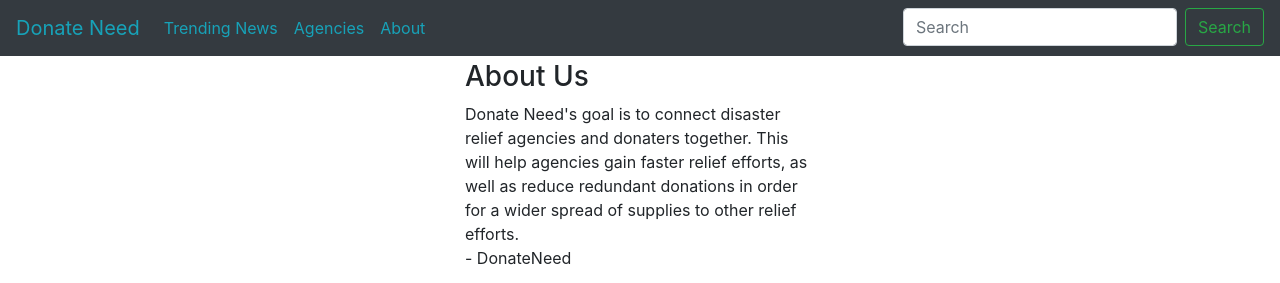
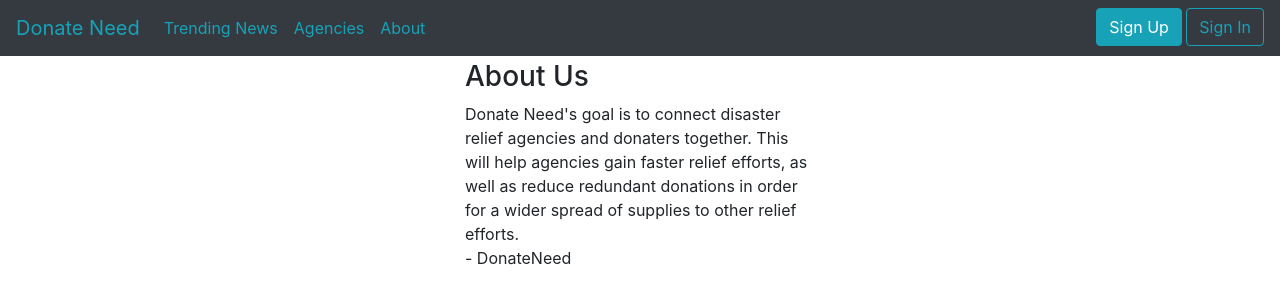
Before and after one commit to ChicoState/DonateNeed, a Django app: page /about in a window 1280 px wide. Shown: the top 283 px of the page. Run offline with Django 3.2, Linux system fonts and the light colour scheme; some libraries are stand-ins or nearby versions.

Commit message:
Put in buttons for sign in and sign up, as well as cleaning up signIn.

```diff
--- a/mysite/myapp/templates/base.html
+++ b/mysite/myapp/templates/base.html
@@ -29,13 +29,16 @@
         <a class="nav-item nav-link text-info"  href="{% url 'trending' %}">Trending News</a>
         <a class="nav-item nav-link text-info"  href="{% url 'agencies' %}">Agencies</a>
         <a class="nav-item nav-link text-info"  href="{% url 'about' %}">About</a>
-        <div class="ml-auto">
+        <div class="ml-auto px-auto">
 
-          <form class="form-inline">
+          {% if not signedIn %}
+            <a class="btn btn-info" href="{% url 'signUp' %}" role="button">Sign Up</a>
+            <a class="btn btn-outline-info" href="{% url 'signIn' %}" role="button">Sign In</a>
+          {% endif %}
 
-            <input class="form-control mr-sm-2" type="search" placeholder="Search" aria-label="Search">
-            <button class="btn btn-outline-success my-2 my-sm-0" type="submit">Search</button>
-          </form>
+          {% if signedIn %}
+
+          {% endif %}
         </div>
       </div>
     </div>
--- a/mysite/myapp/views.py
+++ b/mysite/myapp/views.py
@@ -2,7 +2,7 @@ from django.shortcuts import render
 from django.shortcuts import redirect
 import pyrebase
 
-
+# For Testing
 class Article:
   def __init__(self, url, title, picUrl, summary):
     self.url = url
@@ -18,6 +18,17 @@ class Card:
     self.address = address
     self.phone = phone
 
+newCard = [
+    Card("Red Cross", "https://www.redcross.org", "media/redCross.jpg", "2125 East Onstott Road Yuba City, CA 95991","(530) 673-1460"),
+    Card("Neighborhood Church of Chico", "http://www.ncchico.org/", "media/NC.jpg", "2801 Notre Dame Boulevard Chico, CA 95928", "(530) 343-6006"),
+    Card("Northern Valley Catholic Social Service", "https://www.redcross.org", "media/NVCSS.png", "2400 Washington Ave Redding, CA 96001-2832", "(530) 345-1600")
+  ]
+
+newArticle = [
+  Article("https://www.cnbc.com/2019/05/16/six-months-after-camp-fire-survivors-struggle-to-find-temporary-homes.html", "Six months after California’s Camp Fire, survivors still struggle to find temporary homes", "static/media/fire.jpg", "The blaze in Northern California’s Butte County killed 86 people, destroyed about 14,000 homes and left most of the town of Paradise in ruins. It ranks as the deadliest and most destructive fire in California history."),
+  Article("https://www.cnbc.com/2019/05/16/six-months-after-camp-fire-survivors-struggle-to-find-temporary-homes.html", "Hurricane Dorian Damage in Bahamas Explained", "static/media/fire.jpg", "Meteorologist Kait Parker says the damage in the Bahamas was caused by a combination of storm surge and winds.")
+]
+# End testing block
 
 config = {
     'apiKey': "AIzaSyDGPibcqcm-BDI-yckPYFcXpPCFvhnPd3E",
@@ -38,16 +49,7 @@ auth = firebase.auth()
 # Create your views here.
 def home(request):
   title = "Home "
-  newCard = [
-    Card("Red Cross", "https://www.redcross.org", "media/redCross.jpg", "2125 East Onstott Road Yuba City, CA 95991","(530) 673-1460"),
-    Card("Neighborhood Church of Chico", "http://www.ncchico.org/", "media/NC.jpg", "2801 Notre Dame Boulevard Chico, CA 95928", "(530) 343-6006"),
-    Card("Northern Valley Catholic Social Service", "https://www.redcross.org", "media/NVCSS.png", "2400 Washington Ave Redding, CA 96001-2832", "(530) 345-1600")
-  ]
 
-  newArticle = [
-    Article("https://www.cnbc.com/2019/05/16/six-months-after-camp-fire-survivors-struggle-to-find-temporary-homes.html", "Six months after California’s Camp Fire, survivors still struggle to find temporary homes", "static/media/fire.jpg", "The blaze in Northern California’s Butte County killed 86 people, destroyed about 14,000 homes and left most of the town of Paradise in ruins. It ranks as the deadliest and most destructive fire in California history."),
-    Article("https://www.cnbc.com/2019/05/16/six-months-after-camp-fire-survivors-struggle-to-find-temporary-homes.html", "Hurricane Dorian Damage in Bahamas Explained", "static/media/fire.jpg", "Meteorologist Kait Parker says the damage in the Bahamas was caused by a combination of storm surge and winds.")
-  ]
   context = {
     "title": title,
     "cards": newCard,
@@ -59,11 +61,7 @@ def home(request):
 
 def agencies(request):
   title = "Agencies "
-  newCard = [
-    Card("Red Cross", "https://www.redcross.org", "media/redCross.jpg", "2125 East Onstott Road Yuba City, CA 95991","(530) 673-1460"),
-    Card("Neighborhood Church of Chico", "http://www.ncchico.org/", "media/NC.jpg", "2801 Notre Dame Boulevard Chico, CA 95928", "(530) 343-6006"),
-    Card("Northern Valley Catholic Social Service", "https://www.redcross.org", "media/NVCSS.png", "2400 Washington Ave Redding, CA 96001-2832", "(530) 345-1600")
-  ]
+
   context = {
     "title": title,
     "cards": newCard,
@@ -76,11 +74,6 @@ def agencies(request):
 
 def trending(request):
   title = "Trending News "
-
-  newArticle = [
-    Article("https://www.cnbc.com/2019/05/16/six-months-after-camp-fire-survivors-struggle-to-find-temporary-homes.html", "Six months after California’s Camp Fire, survivors still struggle to find temporary homes", "static/media/fire.jpg", "The blaze in Northern California’s Butte County killed 86 people, destroyed about 14,000 homes and left most of the town of Paradise in ruins. It ranks as the deadliest and most destructive fire in California history."),
-    Article("https://www.cnbc.com/2019/05/16/six-months-after-camp-fire-survivors-struggle-to-find-temporary-homes.html", "Hurricane Dorian Damage in Bahamas Explained", "static/media/fire.jpg", "Meteorologist Kait Parker says the damage in the Bahamas was caused by a combination of storm surge and winds.")
-  ]
 
   context = {
     "title": title,
@@ -101,17 +94,6 @@ def about(request):
 
 def signIn(request):
   title = "Sign In "
-
-  try:
-    user = auth.sign_in_with_email_and_password(email, password)
-
-  except:
-    context = {
-      "title": title,
-      "msg": "Invalid Credentials. Please try again or not. Up to you.",
-    }
-
-    return render(request, "main/signIn.html", context=context)
 
   context = {
     "title": title,
@@ -134,6 +116,7 @@ def postSignIn(request):
       "title": title,
       "msg": message,
     }
+
     return render(request, "main/signIn.html", context = context)
 
   print(user['idToken'])
```
